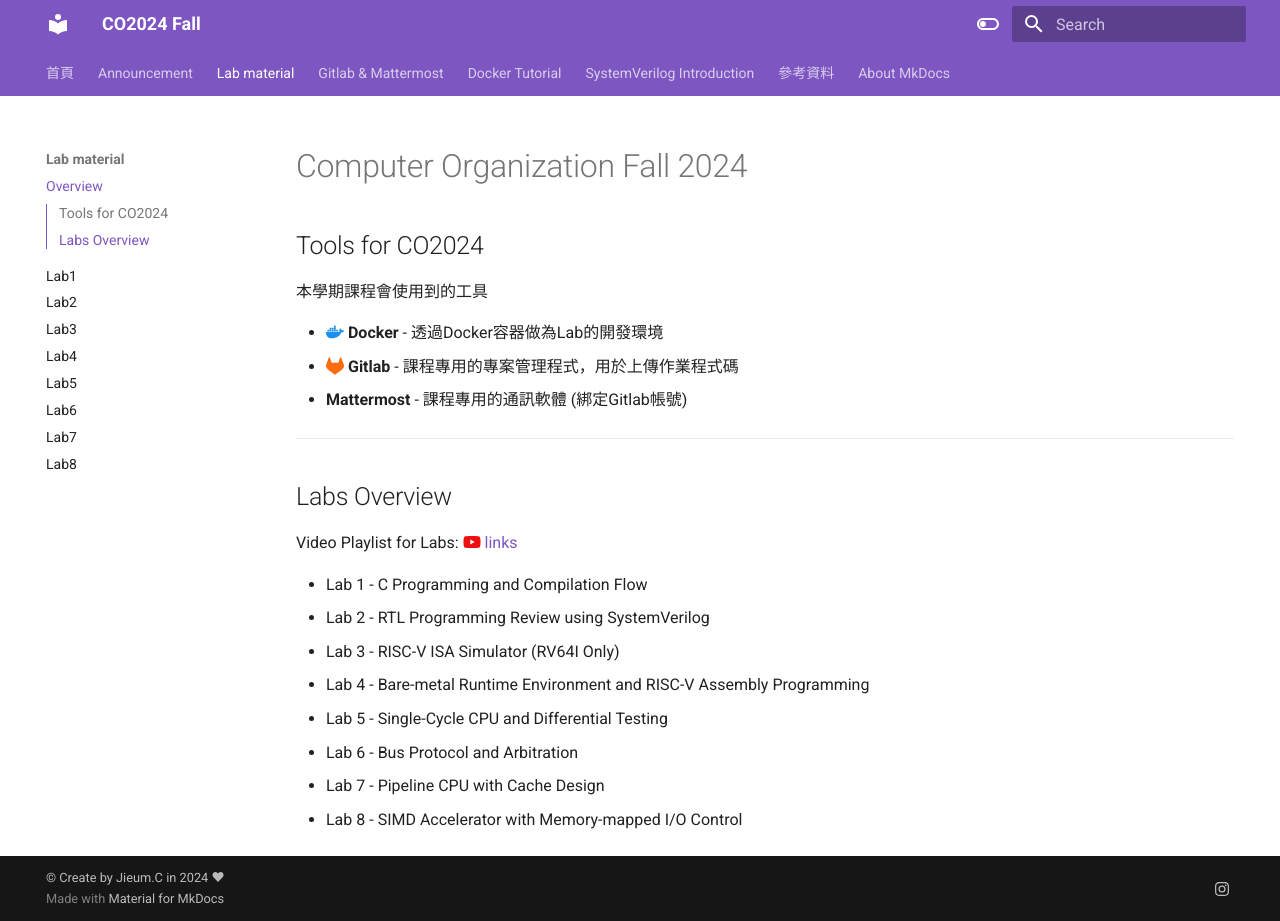
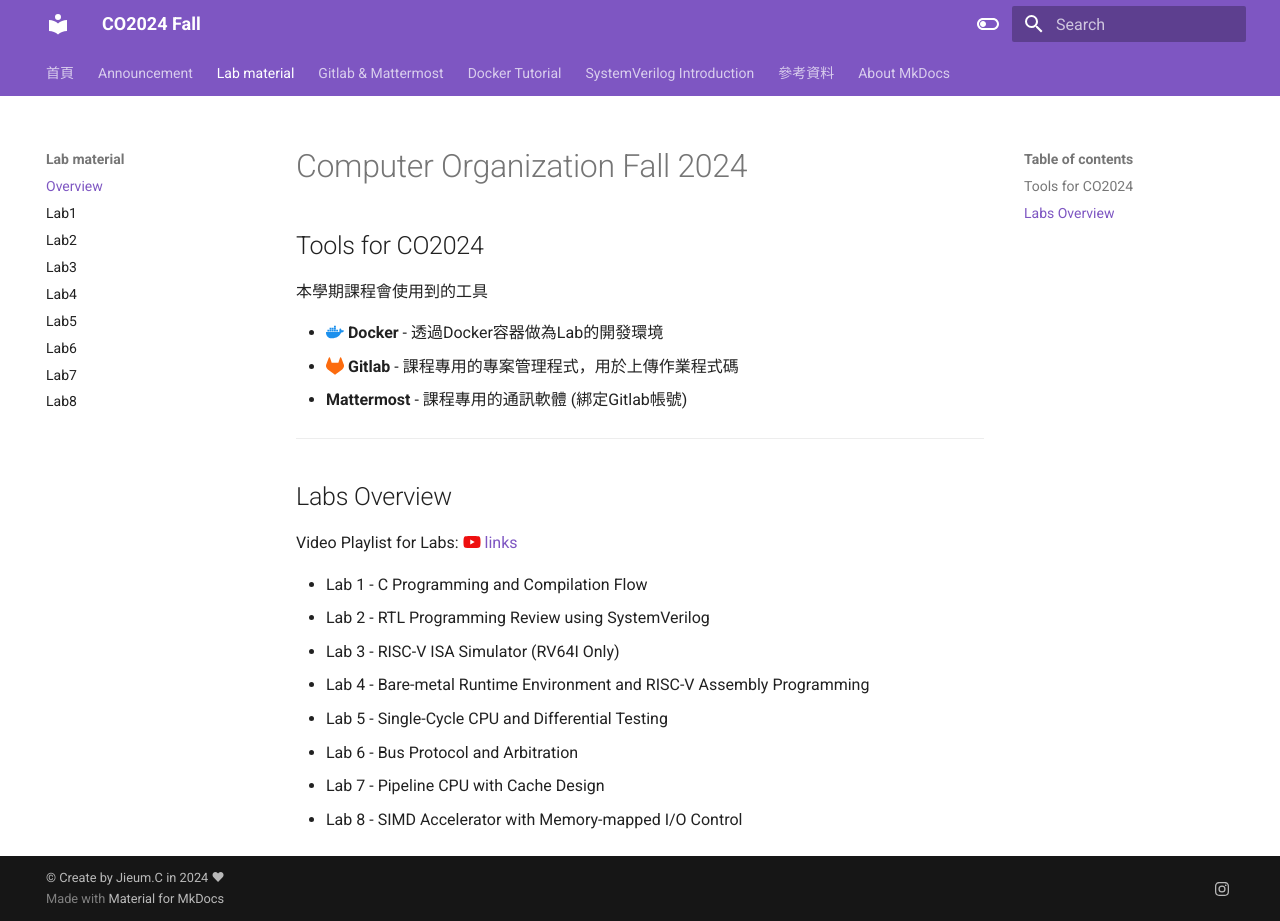
Before and after one commit to Jieumban/Test_mkdocs-, an MkDocs documentation site: the page built from docs/labs/lab_overview.md, in a window 1280 px wide and 921 px high. Built offline with MkDocs 1.6.1 and Material for MkDocs 9.7.7, drawn with Linux system fonts in a browser that asks for light colours; nearby versions of some CDN libraries; plug-ins that fetch from the network failed and are left out; some of the changed lines change nothing that is shown.

Commit message:
update 24080519

```diff
--- a/mkdocs.yml
+++ b/mkdocs.yml
@@ -5,7 +5,7 @@ theme:
     - navigation.tabs
     - navigation.sections
     - navigation.expand
-    - toc.integrate
+#    - toc.integrate
     - toc.follow
     - navigation.top
     - search.suggest
@@ -70,9 +70,6 @@ markdown_extensions:
   - pymdownx.emoji:
       emoji_index: !!python/name:materialx.emoji.twemoji
       emoji_generator: !!python/name:materialx.emoji.to_svg
-  - markdownextradata
-  - markdown-it-attrs
-
 
 copyright: |
   &copy; Create by <a href=""  target="_blank" rel="noopener">Jieum.C</a> in 2024 ♥
```
